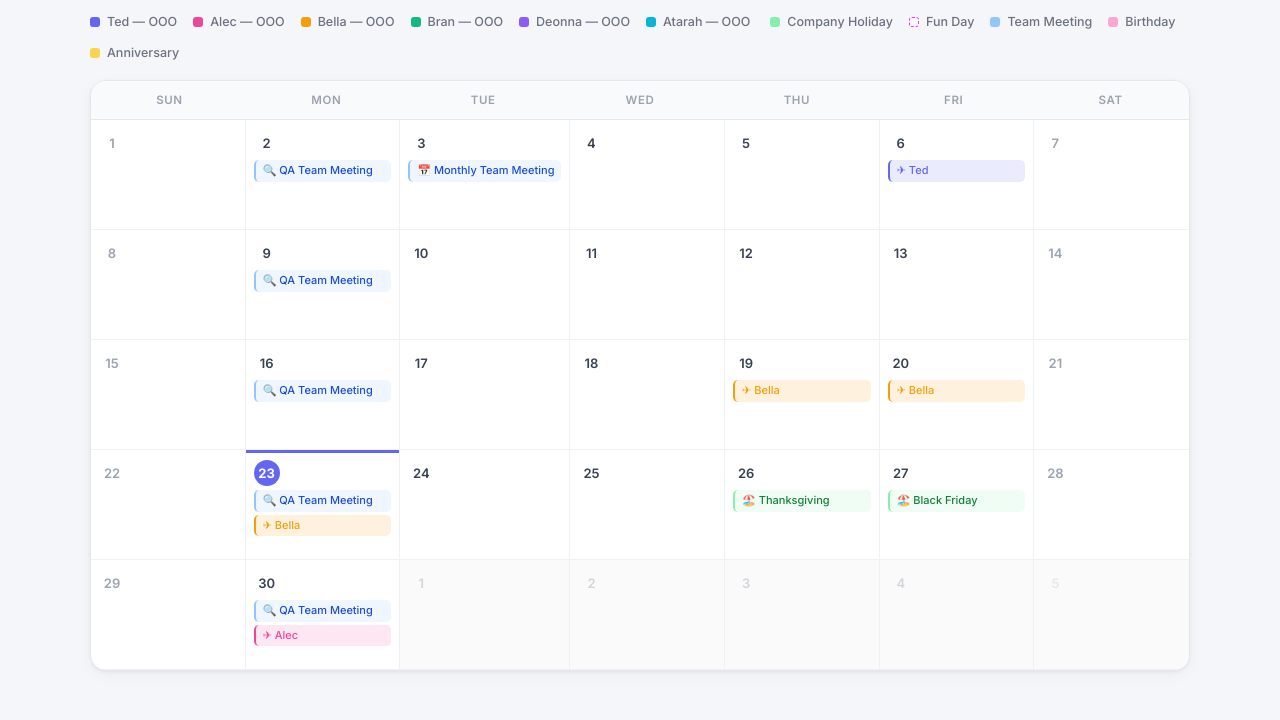
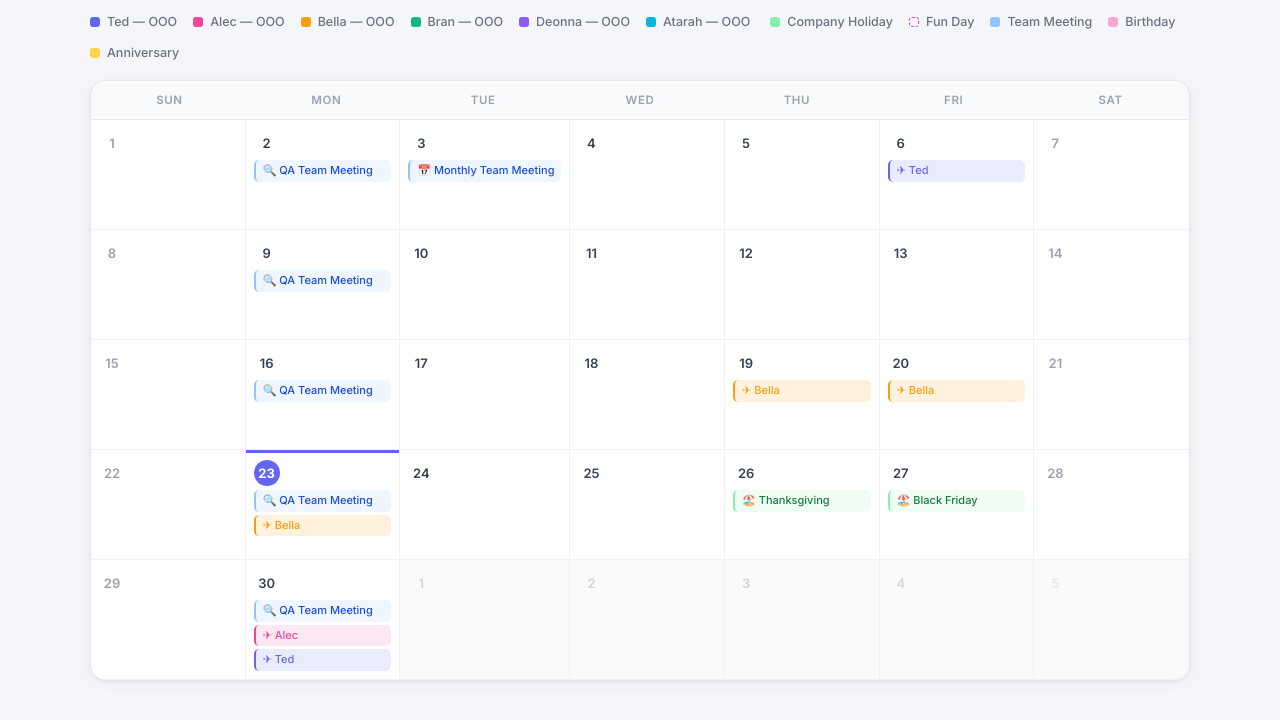
Before and after one commit to branfine-digital/qa, a plain HTML site: page index.html in a window 1280 px wide. Shown: the part 88-808 px from the top of the page. Drawn offline with Linux system fonts and the light colour scheme.

Commit message:
Update index.html

```diff
--- a/index.html
+++ b/index.html
@@ -387,6 +387,7 @@ const EVENTS = [
   { type: 'ooo', person: 'Bella',  start: '2026-11-19', end: '2026-11-20' },
   { type: 'ooo', person: 'Bella',  start: '2026-11-23', end: '2026-11-23' },
   { type: 'ooo', person: 'Alec',  start: '2026-11-30', end: '2026-12-02' },
+  { type: 'ooo', person: 'Ted',  start: '2026-11-30', end: '2026-11-30' },
   { type: 'ooo', person: 'Bran',  start: '2026-12-10', end: '2026-12-10' },
   { type: 'ooo', person: 'Alec',  start: '2026-12-28', end: '2026-12-30' },
   { type: 'ooo', person: 'Bran',  start: '2027-02-18', end: '2027-02-19' },
```
